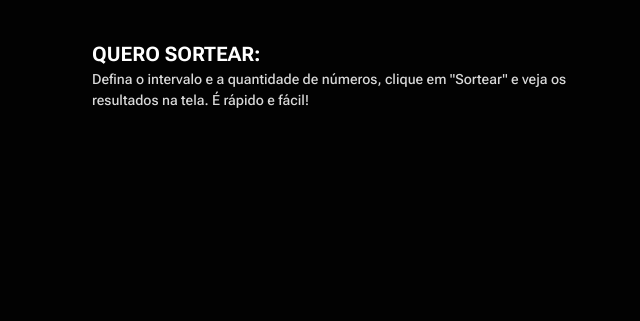
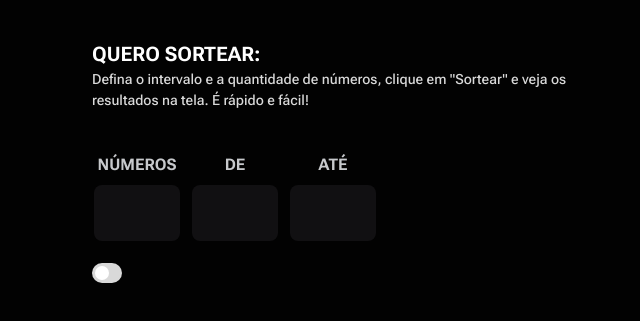
Before and after one commit to AllifBrun/Sorteador, a plain HTML site: page index.html in a window 1280 px wide. Shown: the part 427-748 px from the top of the page, without its empty margins (78-718 px from the left). Drawn offline with Linux system fonts and the light colour scheme.

Commit message:
botão switch

```diff
--- a/index.html
+++ b/index.html
@@ -44,10 +44,49 @@
 
         </div>
 
-        <div class="info">
+        <div class="sort">
             <h2>QUERO SORTEAR:</h2>
             <p>Defina o intervalo e a quantidade de números, clique em "Sortear" e veja os resultados na tela. É rápido
                 e fácil!</p>
+
+
+
+                <form action="">
+                    <fieldset>
+
+                        <div class="input-item">
+                            <label for="numeros">NÚMEROS</label>
+                            <div class="teste">
+                                <input type="text" id="numeros">
+                            </div>
+                        </div>
+
+                        <div class="input-item">
+                            <label for="de">DE</label>
+
+                            <div class="teste">
+                                <input type="text" id="de">
+                            </div>
+                        </div>
+
+                        <div class="input-item">
+                            <label for="ate">ATÉ</label>
+
+                            <div class="teste">
+                                <input type="text" id="ate">
+                            </div>
+                        </div>
+
+
+                    </fieldset>
+
+                    <div class="switch">
+
+                        <input type="checkbox" id="switch">
+                        <label for="switch"></label>
+                    </div>
+                </form>
+
         </div>
 
     </main>
--- a/styles/global.css
+++ b/styles/global.css
@@ -1,7 +1,6 @@
 *{
     padding: 0;
     margin: 0;
-    box-sizing: content-box;
 }
 
 :root{
@@ -23,9 +22,9 @@
 --accent-lime: #D1DC97;
 --accent-red: #E9A9B3;
 
---gradient-border: linear-gradient(#77C0AF 0%, #D1DC97 14.84%, #E9A9B3 32.15%, #D586E0 65.79%, #91A1FA 84.58%);
+--gradient-border: linear-gradient(90deg, #77C0AF 0%, #D1DC97 14.84%, #E9A9B3 32.15%, #D586E0 65.79%, #91A1FA 84.58%);
 
---gradient-background: linear-gradient(#D586E0 0%, #91A1FA 98.93%);
+--gradient-background: (#D586E0 0%, #91A1FA 98.93%);
 
 --gradient-content: linear-gradient(#C7C9CC 0%, #3D3D3D 100%);
 
@@ -43,7 +42,7 @@
 --paragraph-lg: 500 1rem/150% var(--roboto-flex);
 --paragraph-md: 500 0.875rem/150% var(--roboto-flex);
 --paragraph-sm: 500 0.75rem/150% var(--roboto-flex);
---label-md: 700 1.25rem/150% var(--roboto-flex);
+--label-md: 700 1rem/150% var(--roboto-flex);
 --label-sm: 700 1rem/150% var(--roboto-flex);
 
 
--- a/styles/main.css
+++ b/styles/main.css
@@ -3,7 +3,7 @@ body {
     overflow: hidden;
 }
 
-#app{
+#app {
     width: 100%;
     max-width: 24.375rem;
 }
@@ -41,12 +41,13 @@ main {
     padding-inline: 2.25rem;
     width: 100%;
     max-width: 20rem;
+
     & .title {
         display: flex;
         flex-direction: column;
         margin-bottom: 2.625rem;
 
-        & .h3{
+        & .h3 {
             background: linear-gradient(90deg,
                     var(--content-secondary), var(--background-gray));
             background-clip: text;
@@ -63,7 +64,7 @@ main {
 
 
 
-            & h1{
+        & h1 {
 
 
             color: var(--content-primary);
@@ -77,27 +78,210 @@ main {
 
     }
 
-    & .info{
-        & h2{
+    & .sort {
+        & h2 {
             font: 700 1.25rem/150% var(--roboto-flex);
             color: var(--content-primary)
         }
 
-        & p{
+        & p {
             font: var(--paragraph-md);
             color: var(--content-tertiary);
         }
+
+
+
+        & form {
+            margin-top: 2.5rem;
+
+            .switch {
+                margin-top: 1.25rem;
+                display: block;
+
+                & label {
+
+                    display: block;
+                    position: relative;
+                    width: 30px;
+                    height: 20px;
+                    background-color: var(--content-tertiary);
+                    border-radius: 1rem;
+
+
+                }
+
+                label::before {
+                    content: "";
+                    width: .875rem;
+                    height: .875rem;
+                    border-radius: 100%;
+                    background-color: var(--content-primary);
+                    top: 3px;
+                    left: 3px;
+                    z-index: 2;
+                    position: absolute;
+                }
+
+                & input {
+                    width: 1px;
+                    height: 1px;
+                    opacity: 0;
+                    position: absolute;
+                    top: 0;
+                }
+
+                & input:checked+label{
+                    background: linear-gradient(90deg, #D586E0 0%, #91A1FA 98.93%);
+                }
+
+                & input:checked+label::before {
+                    animation: switch 400ms ease forwards;
+                }
+
+                input:not(:checked)+label::before {
+                    animation: unswitch 400ms ease forwards;
                 }
             }
 
 
 
-@media(width >= 80rem){
-    *{
+
+            & fieldset {
+                display: flex;
+                justify-content: left;
+                gap: .75rem;
+                border-color: transparent;
+                position: relative;
+
+                .input-item:hover {
+
+                    & label {
+                        color: #C58DE7;
+
+                    }
+
+                    .teste::after {
+                        width: 88px;
+                        height: 58px;
+                    }
+
+                }
+
+                .input-item {
+                    display: flex;
+                    flex-direction: column;
+                    gap: .5rem;
+                    align-items: center;
+
+                    .teste {
+                        position: relative;
+                        width: fit-content;
+                        height: fit-content;
+
+                        &::after {
+                            z-index: 1;
+                            position: absolute;
+                            content: "";
+                            width: 0px;
+                            border-radius: .5rem;
+                            height: 0px;
+
+
+                            top: -1px;
+                            right: -1px;
+                            background: var(--gradient-border);
+                        }
+
+                    }
+
+
+
+                    & label {
+                        font: var(--label-md);
+                        color: var(--content-secondary);
+
+                    }
+
+
+                }
+
+
+                input {
+                    font: 800 2rem/150% var(--sora);
+
+                    &:focus {
+                        outline: none;
+                        box-shadow: none;
+                    }
+
+                    position: relative;
+                    width: 86px;
+                    height: 56px;
+                    background-color: var(--background-secondary);
+                    color: white;
+                    border-radius: .5rem;
+                    border-color: none;
+                    border: 0;
+
+                    z-index: 5;
+
+                }
+
+
+
+
+            }
+
+            &:hover {
+
+                & label {
+                    color: #C58DE7;
+
+                }
+            }
+
+        }
+    }
+}
+
+@keyframes switch {
+    80%{
+        transform: translateX(12px);
+    }
+
+    100%{
+        transform: translateX(10px);
+
+    }
+}
+
+@keyframes unswitch {
+
+    0%{
+        transform: translateX(10px);
+
+    }
+
+    80%{
+        transform: translateX(-2px);
+    }
+
+    100%{
+        transform: translateX(0px);
+
+    }
+}
+
+
+
+
+
+@media(width >=80rem) {
+    * {
         margin-inline: 0;
     }
 
-    body{
+    body {
         width: 100%;
         display: flex;
         justify-content: center;
@@ -105,14 +289,14 @@ main {
 
     }
 
-    #app{
+    #app {
         width: 100%;
         max-width: 85.375rem;
 
     }
 
 
-    header{
+    header {
         justify-content: left;
         margin-inline: 7.5rem;
         margin-top: 4.75rem;
@@ -140,12 +324,13 @@ main {
 
         width: 100%;
         max-width: 32rem;
+
         & .title {
             display: flex;
             flex-direction: column;
             gap: .875rem;
 
-             & .h3{
+            & .h3 {
                 background: linear-gradient(90deg,
                         var(--content-secondary), var(--background-gray));
                 background-clip: text;
@@ -162,7 +347,7 @@ main {
 
 
 
-                 & h1{
+            & h1 {
 
 
                 color: var(--content-primary);
@@ -176,16 +361,10 @@ main {
 
         }
 
-         & .info{
-             & h2{
+        & .sort {
+            & h2 {}
 
-
-             }
-
-             & p{
-
-
+            & p {}
         }
     }
 }
-}
```
Lines whose indentation alone changed are shown as unchanged.
